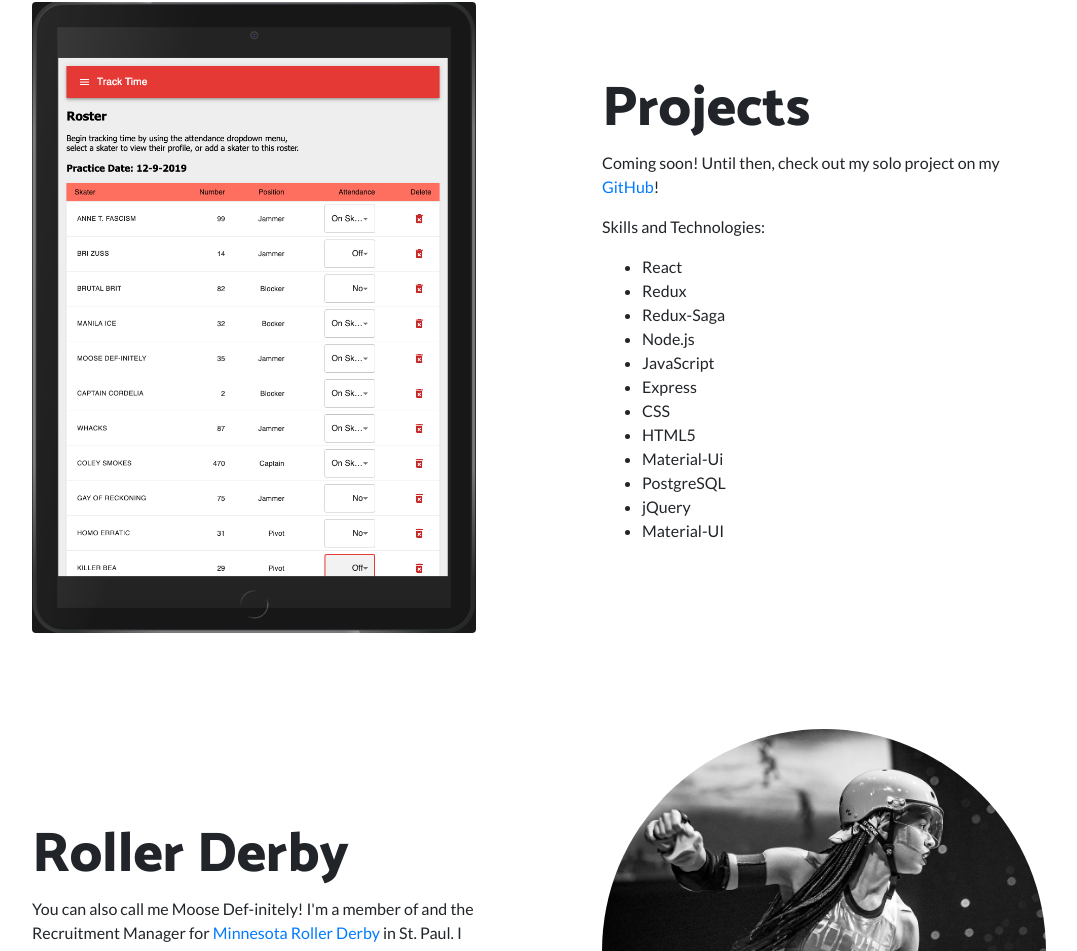
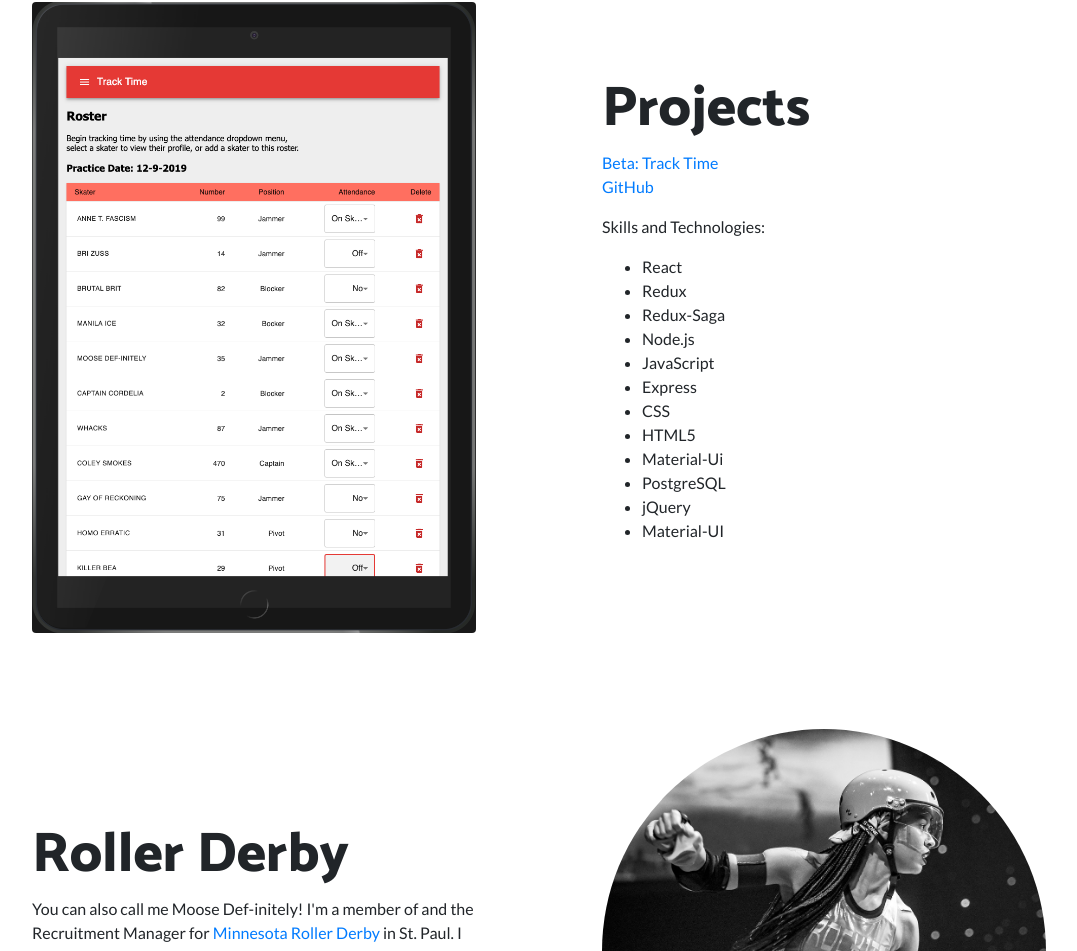
Before and after one commit to sharifa-simon/personal-website, a website: page index.html in a window 1280 px wide. Shown: the part 1273-2224 px from the top of the page, without its empty margins (101-1178 px from the left). Drawn offline with Linux system fonts and the light colour scheme.

Commit message:
add project links

```diff
--- a/index.html
+++ b/index.html
@@ -96,7 +96,8 @@
         <div class="col-lg-6">
           <div class="p-5">
             <h2 class="display-4">Projects</h2>
-            <p>Coming soon! Until then, check out my solo project on my <a href="https://github.com/sharifa-simon">GitHub</a>!</p>
+            <p><a href="http://derby-tracktime.herokuapp.com/"> Beta: Track Time </a>
+              <br><a href="https://github.com/sharifa-simon">GitHub</a></p>
             <p>Skills and Technologies:</p>
             <ul>
               <li>React</li>
```
Also changed, not shown: README.md.
